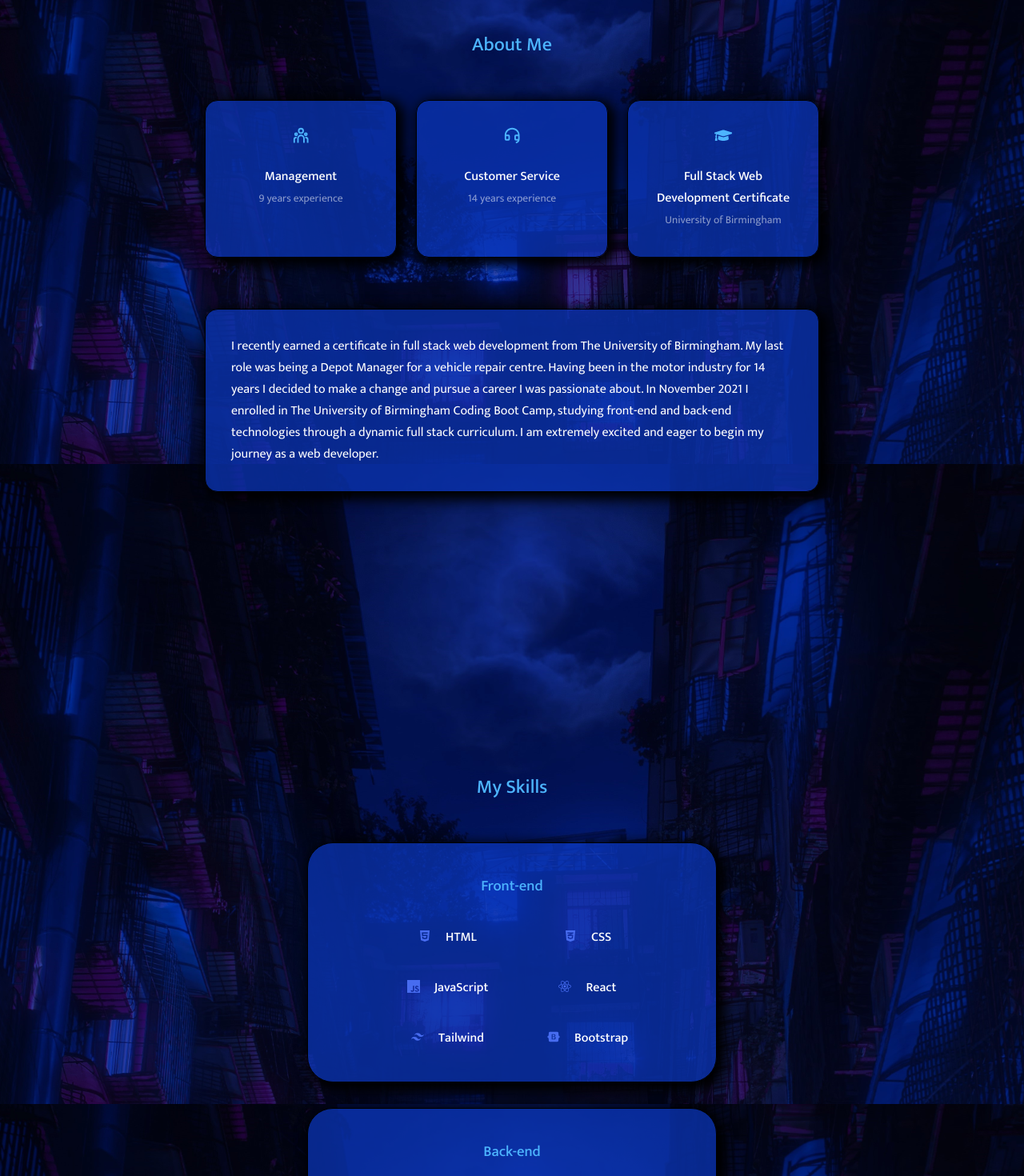
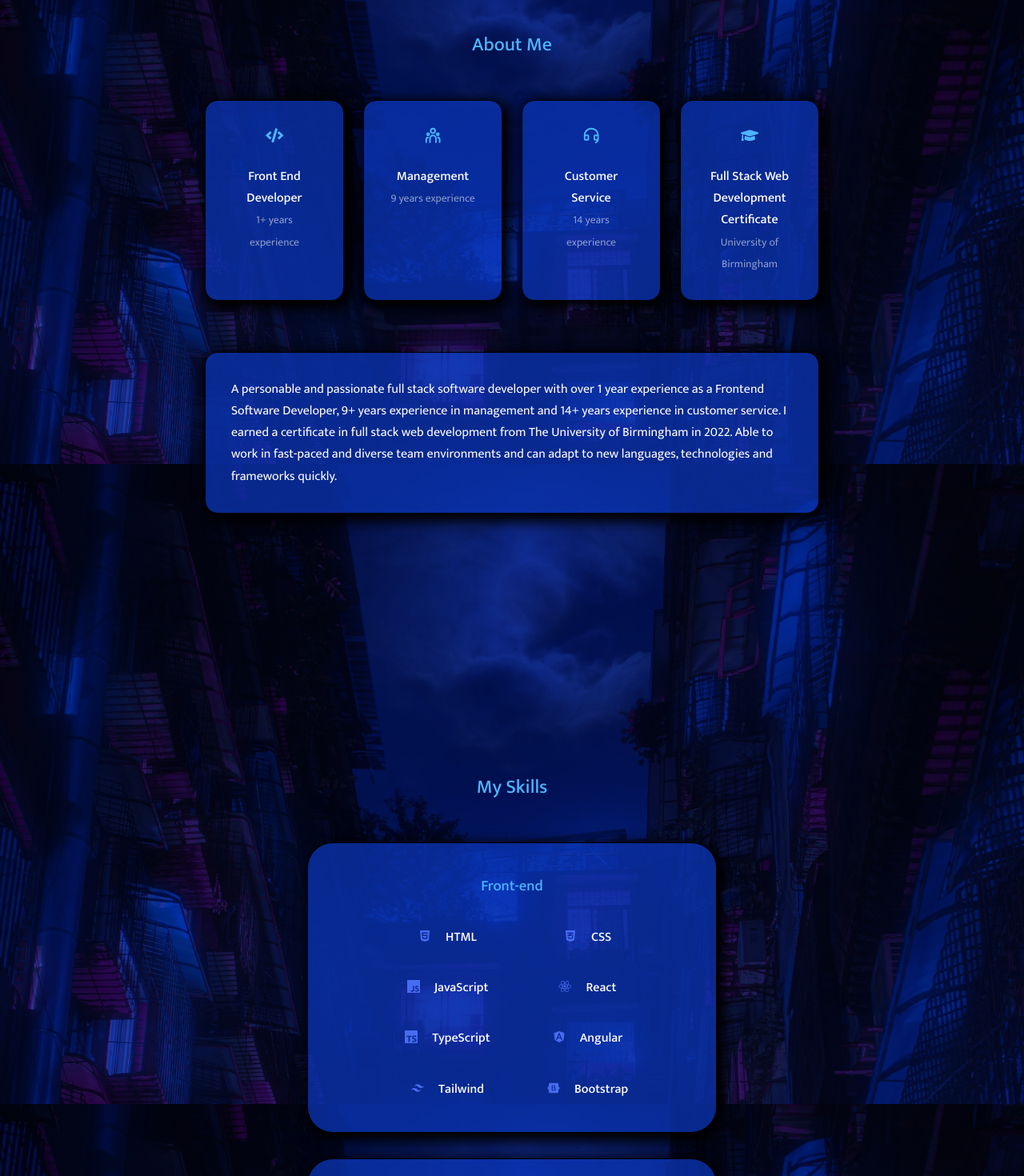
Before and after one commit to GrantRT/react-portfolio, a React (Create React App) app: page / in a window 1280 px wide. Shown: the part 1020-2490 px from the top of the page at 80% size. Built offline with nearby package versions, Linux system fonts and the light colour scheme.

Commit message:
Portfolio update

```diff
--- a/src/components/About/About.jsx
+++ b/src/components/About/About.jsx
@@ -1,5 +1,6 @@
 import React from 'react';
 import './about.css';
+import { FaCode } from 'react-icons/fa';
 import { RiTeamLine } from 'react-icons/ri';
 import { RiCustomerServiceLine } from 'react-icons/ri';
 import { FaGraduationCap } from 'react-icons/fa';
@@ -11,6 +12,11 @@ const About = () => {
       <div className=".container about__container">
         <div className="about__content">
           <div className="about__cards">
+            <article className="about__card">
+              <FaCode className="about__icon" />
+              <h5>Front End Developer</h5>
+              <small>1+ years experience</small>
+            </article>
             <article className="about__card">
               <RiTeamLine className="about__icon" />
               <h5>Management</h5>
@@ -28,9 +34,9 @@ const About = () => {
             </article>
           </div>
           <p>
-            I recently earned a certificate in full stack web development from The University of Birmingham. My last role was being a Depot Manager for a vehicle repair centre. Having been in the
-            motor industry for 14 years I decided to make a change and pursue a career I was passionate about. In November 2021 I enrolled in The University of Birmingham Coding Boot Camp, studying
-            front-end and back-end technologies through a dynamic full stack curriculum. I am extremely excited and eager to begin my journey as a web developer.
+            A personable and passionate full stack software developer with over 1 year experience as a Frontend Software Developer, 9+ years experience in management and 14+ years experience in
+            customer service. I earned a certificate in full stack web development from The University of Birmingham in 2022. Able to work in fast-paced and diverse team environments and can adapt to
+            new languages, technologies and frameworks quickly.
           </p>
         </div>
       </div>
--- a/src/components/About/about.css
+++ b/src/components/About/about.css
@@ -1,6 +1,6 @@
 .about__cards {
   display: grid;
-  grid-template-columns: repeat(3, 1fr);
+  grid-template-columns: repeat(4, 1fr);
   gap: 1.5rem;
 }
 
--- a/src/components/Footer/Footer.jsx
+++ b/src/components/Footer/Footer.jsx
@@ -8,13 +8,13 @@ const Footer = () => {
   return (
     <>
       <div className="footer__contact">
-        <a href="https://github.com/GrantRT" target="_blank">
+        <a href="https://github.com/GrantRT" target="_blank" rel="noreferrer">
           <FaGithubSquare />
         </a>
-        <a href="mailto:granto_92@hotmail.com" target="_blank">
+        <a href="mailto:granto_92@hotmail.com" target="_blank" rel="noreferrer">
           <MdAlternateEmail />
         </a>
-        <a href="https://www.linkedin.com/in/grant-tolhurst/" target="_blank">
+        <a href="https://www.linkedin.com/in/grant-tolhurst/" target="_blank" rel="noreferrer">
           <FaLinkedin />
         </a>
       </div>
--- a/src/components/Home/Home.jsx
+++ b/src/components/Home/Home.jsx
@@ -9,7 +9,7 @@ const Home = () => {
         <div className="container header__container">
           <h3>Hi, I'm</h3>
           <h1>Grant Tolhurst</h1>
-          <h2 className="light-colour">Fullstack Web Developer / Software Engineer</h2>
+          <h2 className="light-colour">Fullstack Software Developer</h2>
           <img src={PHOTO} className="photo" alt="Grant Tolhurst" />
         </div>
       </header>
--- a/src/components/Skills/Skills.jsx
+++ b/src/components/Skills/Skills.jsx
@@ -9,7 +9,9 @@ import { FaBootstrap } from 'react-icons/fa';
 import { FaNodeJs } from 'react-icons/fa';
 import { SiMongodb } from 'react-icons/si';
 import { SiGraphql } from 'react-icons/si';
+import { SiTypescript } from 'react-icons/si';
 import { GrMysql } from 'react-icons/gr';
+import { FaAngular } from 'react-icons/fa';
 
 const Skills = () => {
   return (
@@ -35,6 +37,14 @@ const Skills = () => {
             <article className="skills__details">
               <FaReact className="skills__details-icon" />
               <h4>React</h4>
+            </article>
+            <article className="skills__details">
+              <SiTypescript className="skills__details-icon" />
+              <h4>TypeScript</h4>
+            </article>
+            <article className="skills__details">
+              <FaAngular className="skills__details-icon" />
+              <h4>Angular</h4>
             </article>
             <article className="skills__details">
               <SiTailwindcss className="skills__details-icon" />
--- a/src/components/Work/Work.jsx
+++ b/src/components/Work/Work.jsx
@@ -1,8 +1,6 @@
 import React from 'react';
 import './work.css';
 import MacroMealsImg from '../../assets/Images/macro-meals.jfif';
-import MoodTrackerImg from '../../assets/Images/moodtracker.png';
-import TechBlogImg from '../../assets/Images/techblog.png';
 import TravellyImg from '../../assets/Images/travelly.png';
 
 const projectsArr = [
@@ -15,6 +13,7 @@ const projectsArr = [
     technologies: 'HTML, CSS , Javascript, NodeJS, Express, AWS S3 Bucket, Socket IO, Chakra UI, React, GraphQL, MongoDB Atlas, Mongoose.',
     github: 'https://github.com/GrantRT/travelly',
     demo: 'https://gentle-lowlands-70428.herokuapp.com/',
+    disabled: false,
   },
   {
     id: 2,
@@ -25,25 +24,7 @@ const projectsArr = [
     technologies: 'HTML, CSS, Tailwind, JavaScript, jQuery.',
     github: 'https://github.com/GrantRT/Macro-Meals',
     demo: 'https://grantrt.github.io/Macro-Meals/',
-  },
-  {
-    id: 3,
-    image: MoodTrackerImg,
-    title: 'Mood Tracker',
-    description:
-      "A platform to track your own and your friend's mental well being. The user can input their daily moods which then render to a graph. They are also able to search for their friend's mood graphs via the friend's username.",
-    technologies: 'HTML, CSS, Bulma, JavaScript, Node.js, Express.js, Day.js, jQuery, Handlebars, Chart.js, mySQL, Sequelize, Bcrypt.',
-    github: 'https://github.com/GrantRT/Mood-Tracker',
-    demo: 'https://mood-tracker-gkl.herokuapp.com/',
-  },
-  {
-    id: 4,
-    image: TechBlogImg,
-    title: 'Tech Blog',
-    description: "A CMS-style blog site, where developers can publish their blog posts and comment on other developer's posts as well.",
-    technologies: 'Javascript, CSS, Tailwind, Node.js, MySQL, JAWSdb, Sequelize, Express, Handlebars.',
-    github: 'https://github.com/GrantRT/Tech-Blog',
-    demo: 'https://gt-tech-blog.herokuapp.com/',
+    disabled: false,
   },
 ];
 
@@ -53,7 +34,7 @@ const Work = () => {
       <h2>My Work</h2>
 
       <div className="container work__container">
-        {projectsArr.map(({ id, image, title, description, technologies, github, demo }) => {
+        {projectsArr.map(({ id, image, title, description, technologies, github, demo, disabled }) => {
           return (
             <article key={id} className="work__project">
               <div className="work__project-image">
@@ -63,10 +44,10 @@ const Work = () => {
               <p>{description}</p>
               <p>Technology Used: {technologies}</p>
               <div className="work__project-container">
-                <a href={github} className="btn" target="_blank">
+                <a href={github} className="btn" target="_blank" rel="noreferrer">
                   Github
                 </a>
-                <a href={demo} className="btn btn-primary" target="_blank">
+                <a href={demo} className="btn btn-primary" target="_blank" rel="noreferrer">
                   Deployed
                 </a>
               </div>
--- a/src/components/Work/work.css
+++ b/src/components/Work/work.css
@@ -1,5 +1,6 @@
 #work {
   padding-top: 8rem;
+  padding-bottom: 4rem;
 }
 
 .work__container {
```
